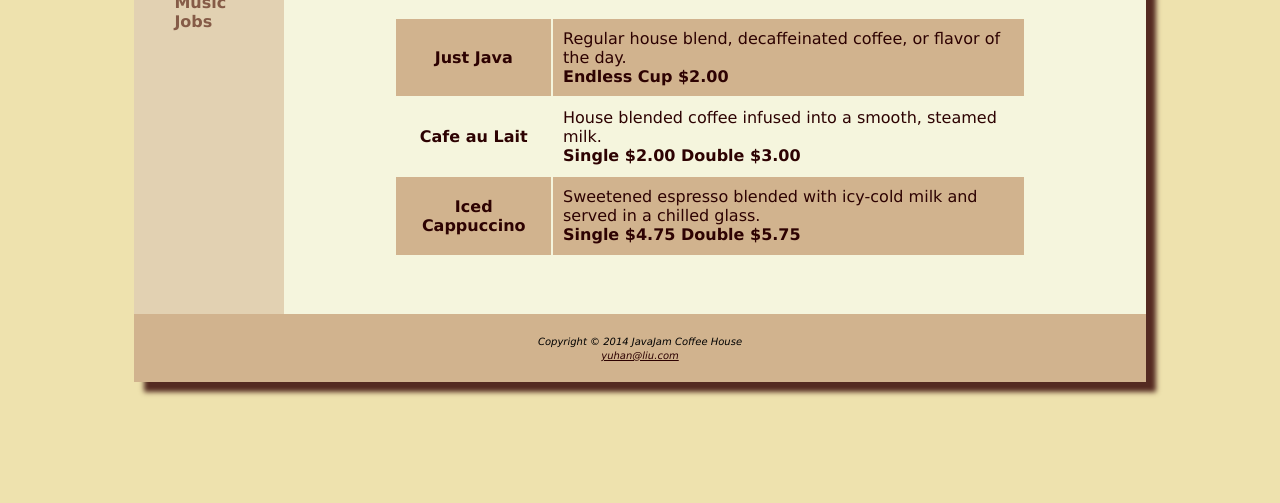
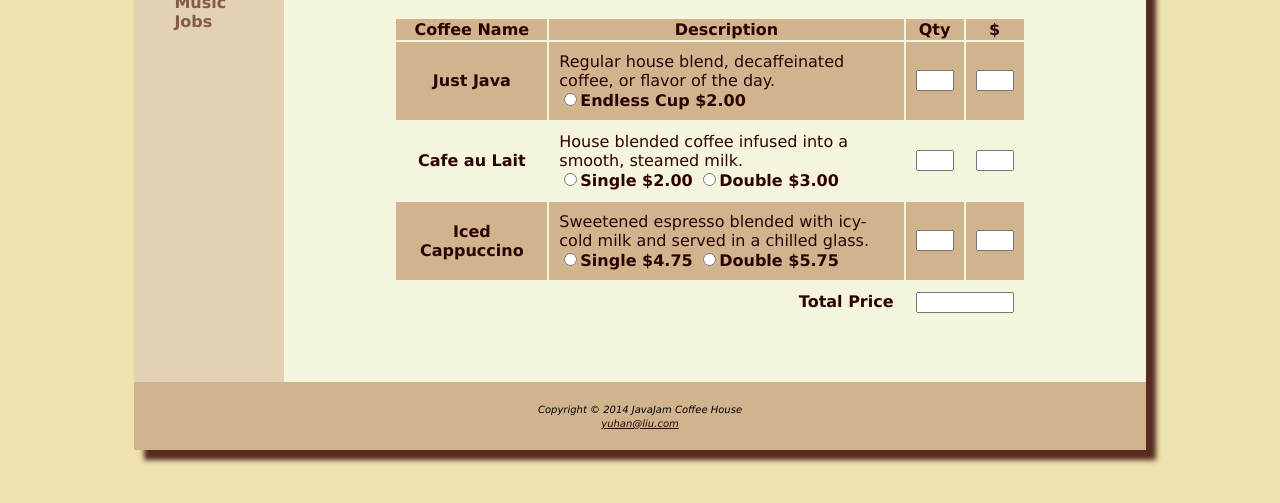
Before and after one commit to lyuhan99/IM4717-CaseStudy, a plain HTML site: page menu.html in a window 1280 px wide. Shown: the part 179-682 px from the top of the page. Drawn offline with Linux system fonts and the light colour scheme.

Commit message:
Add Menu page forms

```diff
--- a/javajam.css
+++ b/javajam.css
@@ -1,6 +1,6 @@
 body {
     background-color: #eee2ae;
-	font-family:Verdana, Arial, sans-serif;
+    font-family: Verdana, Arial, sans-serif;
     min-width: 800px;
 }
 
@@ -15,7 +15,7 @@ body {
     margin-bottom: 30px;
 }
 
-header{
+header {
     color: #00005D;
     font-size: 150%;
     padding: 10px 10px 10px 155px;
@@ -25,21 +25,19 @@ header{
     height: 90px;
 }
 
-#left-column{
+#left-column {
     float: left;
     min-width: 100px;
-
 }
 
-
-#right-column{
+#right-column {
     margin-left: 150px;
     color: #865c3e;
     background-color: #f5f5dd;
-
 }
 
-nav ul { list-style-type: none;
+nav ul {
+    list-style-type: none;
 }
 
 nav a {
@@ -47,46 +45,43 @@ nav a {
     color: #855b47;
 }
 
-nav a:visited{
+nav a:visited {
     color: #ab876a;
 }
 
-.content{
+.content {
     padding: 10px 30px 0px 20px;
     color: #2d0202;
 }
 
-footer{
+footer {
     background-color: #d1b38e;
     text-align: center;
     font-size: 12px;
     padding: 20px 0px 20px 0px;
     color: black;
-
 }
 
 footer a {
     color: #2d0202;
 }
 
-.content-header h2{
+.content-header h2 {
     color: #2d0202;
     font-size: 24px;
-
 }
 
-#road-image{
+#road-image {
     width: 300px;
     margin: 5px 50px;
-
 }
 
-.content-body{
+.content-body {
     margin: 0px 0px 0px 380px;
     /* min-width: 250px; */
 }
 
-.address-container{
+.address-container {
     margin: 0px 0px 0px 400px;
 }
 
@@ -95,7 +90,7 @@ footer a {
     line-height: 1.6;
 }
 
-.menu-table{
+.menu-table {
     margin-left: 90px;
     margin-right: 90px;
 }
@@ -104,25 +99,38 @@ td {
     padding: 10px;
 }
 
-tr:nth-of-type(odd) {
+
+/* for MENU */
+
+.menu_tbl tr:nth-of-type(even) {
     background-color: #d1b38e;
 }
 
-.label{
+.menu_tbl tr:first-of-type {
+    background-color: #d1b38e;
+}
+
+
+/* for MUSIC */
+
+.center-table tr:nth-of-type(odd) {
+    background-color: #d1b38e;
+}
+
+.label {
     max-width: 120px;
     text-align: center;
     padding: 20px;
     font-weight: bold;
 }
 
-.music-table{
+.music-table {
     min-width: 450px;
     margin-top: 30px;
     margin-bottom: 30px;
-
 }
 
-.center-table{
+.center-table {
     margin-left: auto;
     margin-right: auto;
 }
@@ -136,24 +144,21 @@ tr:nth-of-type(odd) {
     padding-top: 15px;
 }
 
-.music-text{
+.music-text {
     margin-left: 50px;
-
 }
 
-
-
-.album-cover{
+.album-cover {
     width: 80px;
     padding: 0px 50px 0px 30px;
 }
 
-.audio-player{
+.audio-player {
     width: 250px;
 }
 
 
-label {
+/* label {
     float: left;
     clear: left;
     display: block;
@@ -161,14 +166,43 @@ label {
     text-align: right;
     padding-right: 30px;
     padding-left: 20px;
+} */
 
+.lbl_job {
+    float: left;
+    clear: left;
+    display: block;
+    width: 120px;
+    text-align: right;
+    padding-right: 30px;
+    padding-left: 20px;
 }
 
-input, textarea {
+
+/* input, textarea {
+	display: block;
+} */
+
+#name,
+#email,
+#date,
+#experience {
     display: block;
 }
 
-textarea{
+textarea {
     width: 300px;
     height: 80px;
 }
+
+.qty_price {
+    width: 30px;
+}
+
+#total_price_lbl {
+    float: right;
+}
+
+#total_price {
+    width: 90px;
+}
--- a/menu.html
+++ b/menu.html
@@ -33,25 +33,61 @@
                     <h2>Coffee at JavaJam</h2>
                 </div>
                 <div class="menu-table">
-					<table border="0">
+                    <table border="0" class="menu_tbl">
+                        <tr>
+                            <th>Coffee Name</th>
+                            <th>Description</th>
+                            <th>Qty</th>
+                            <th>$</th>
+                        </tr>
                         <tr>
                             <td class="label">Just Java</td>
                             <td>Regular house blend, decaffeinated coffee, or flavor of the day.<br>
-								<strong>Endless Cup $2.00</strong></td>
+                                <strong><label><input type="radio" name="j_java" id="j_java" value="2">Endless Cup $2.00</label>
+								</strong>
+                            </td>
+                            <td>
+                                <input type="text" class="qty_price" id="qty_java" name="qty_java">
+                            </td>
+                            <td>
+                                <input type="text" class="qty_price" id="price_java" name="price_java">
+                            </td>
                         </tr>
                         <tr>
                             <td class="label">Cafe au Lait</td>
-							<td>House blended coffee infused into a smooth, steamed milk.
-								<br><strong>Single $2.00 Double $3.00</strong></td>
+                            <td>House blended coffee infused into a smooth, steamed milk.<br>
+                                <strong><label><input type="radio" name="ca_lait" id="single_lait" value="2">Single $2.00</label>
+								<label><input type="radio" name="ca_lait" id="double_lait" value="3">Double $3.00
+								</strong>
+                            </td>
+                            <td>
+                                <input type="text" class="qty_price" id="qty_lait" name="qty_lait">
+                            </td>
+                            <td>
+                                <input type="text" class="qty_price" id="price_lait" name="price_lait">
+                            </td>
                         </tr>
                         <tr>
                             <td class="label">Iced Cappuccino</td>
-							<td>Sweetened espresso blended with icy-cold milk and served in a
-								chilled glass. <br>
-								<strong>Single $4.75 Double $5.75</strong></td>
+                            <td>Sweetened espresso blended with icy-cold milk and served in a chilled glass.<br>
+                                <strong><label><input type="radio" name="i_cap" id="single_cap" value="4.75">Single $4.75</label>
+								<label><input type="radio" name="i_cap" id="double_cap" value="5.75">Double $5.75
+								</strong>
+                            </td>
+                            <td>
+                                <input type="text" class="qty_price" id="qty_cap" name="qty_cap">
+                            </td>
+                            <td>
+                                <input type="text" class="qty_price" id="price_cap" name="price_cap">
+                            </td>
                         </tr>
-
-
+                        <tr>
+                            <td></td>
+                            <td id="total_price_lbl"><strong>Total Price</strong></td>
+                            <td colspan="2">
+                                <input type="text" class="qty_price" id="total_price" name="total_price">
+                            </td>
+                        </tr>
                     </table>
 
                 </div>
```
Also changed, not shown: jobs.html (+6 -7 lines), music.html (+2 -4 lines). Lines whose indentation alone changed are shown as unchanged.
